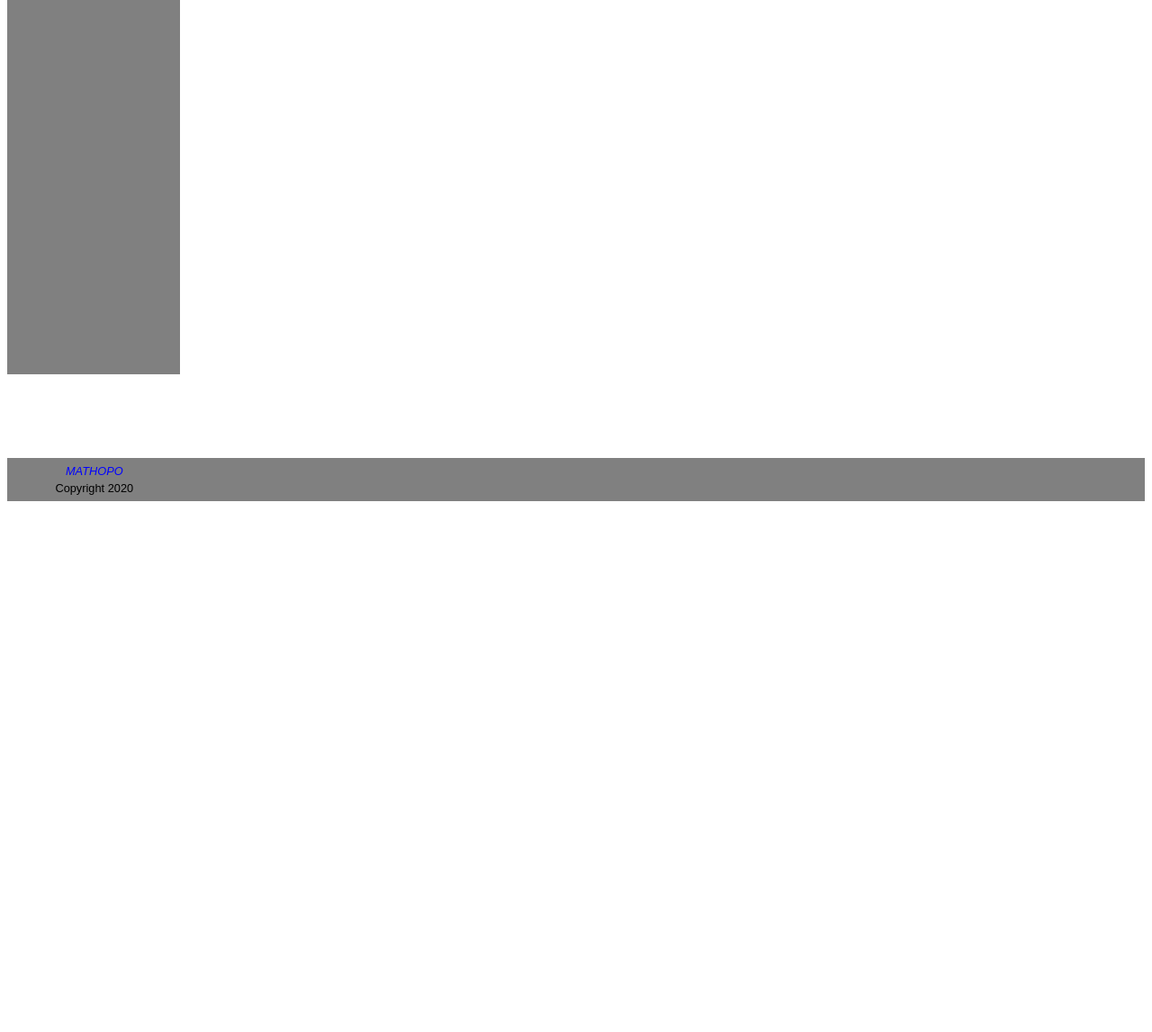
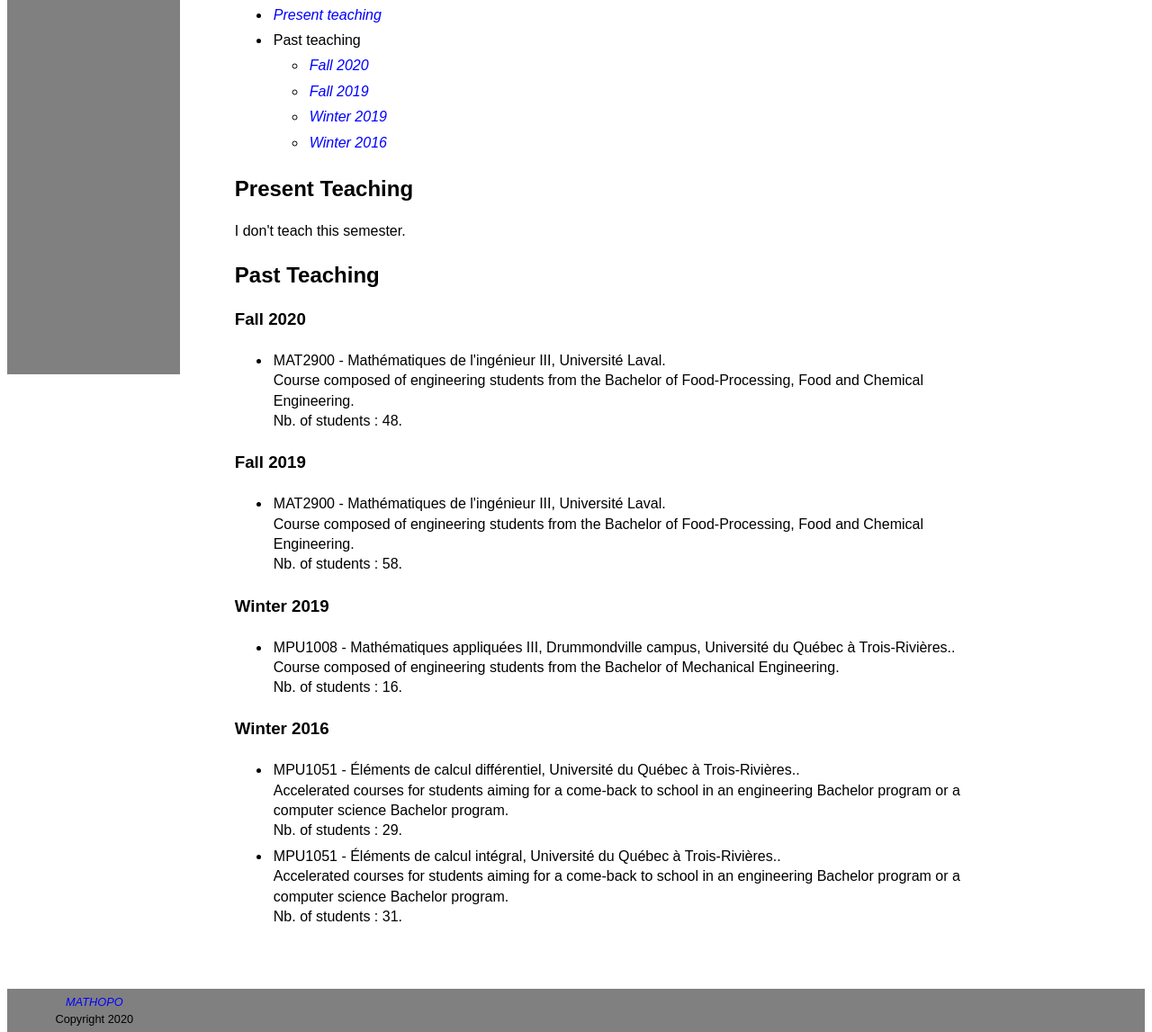
Before and after one commit to popa13/Website-Web, a plain HTML site: page teaching.html in a window 1280 px wide. Shown: the part 237-1384 px from the top of the page at 90% size. Before the commit the page ends 802 px from the top, so only its background shows below. Drawn offline with nearby package versions, Linux system fonts and the light colour scheme; a web font is replaced by a local one.

Commit message:
Details for the teaching page

```diff
--- a/teaching.html
+++ b/teaching.html
@@ -38,7 +38,71 @@
 
 				<p>
 					You will find a list of the present classes that I taught or the past classes that I taught.
+					<ul>
+						<li><a href='#PresentTeach' class='aLink'>Present teaching</a></li>
+						<li>Past teaching</li>
+						<ul>
+							<li><a href="#Fall2020" class='aLink'>Fall 2020</a></li>
+							<li><a href="#Fall2019" class='aLink'>Fall 2019</a></li>
+							<li><a href="#Winter2019" class ='aLink'>Winter 2019</a></li>
+							<li><a href="#Winter2016" class='aLink'>Winter 2016</a></li>
+						</ul>
+					</ul>
 				</p>
+
+				<article>
+
+				<h2 class="dessousText" id="PresentTeach"> Present Teaching </h2>
+					<p> I don't teach this semester.</p>
+				</article>
+
+				<article>
+
+				<h2 class="dessousText"> Past Teaching </h2>
+
+				<p>
+					<h3 class = "dessousText" id='Fall2020'> Fall 2020 </h3>
+					<ul>
+						<li>
+							MAT2900 - Mathématiques de l'ingénieur III, Université Laval.</br>
+							Course composed of engineering students from the Bachelor of Food-Processing, Food and Chemical Engineering. </br>
+							Nb. of students : 48.
+						</li>
+					</ul>
+
+					<h3 class = "dessousText" id="Fall2019"> Fall 2019 </h3>
+					<ul>
+						<li>
+							MAT2900 - Mathématiques de l'ingénieur III, Université Laval.</br>
+							Course composed of engineering students from the Bachelor of Food-Processing, Food and Chemical Engineering. </br>
+							Nb. of students : 58.
+						</li>
+					</ul>
+
+					<h3 class = "dessousText" id="Winter2019"> Winter 2019 </h3>
+					<ul>
+						<li>
+							MPU1008 - Mathématiques appliquées III, Drummondville campus, Université du Québec à Trois-Rivières..</br>
+							Course composed of engineering students from the Bachelor of Mechanical Engineering. </br>
+							Nb. of students : 16.
+						</li>
+					</ul>
+
+					<h3 class = "dessousText" id="Winter2016"> Winter 2016 </h3>
+					<ul>
+						<li>
+							MPU1051 - Éléments de calcul différentiel, Université du Québec à Trois-Rivières..</br>
+							Accelerated courses for students aiming for a come-back to school in an engineering Bachelor program or a computer science Bachelor program. </br>
+							Nb. of students : 29.
+						</li>
+						<li>
+							MPU1051 - Éléments de calcul intégral, Université du Québec à Trois-Rivières..</br>
+							Accelerated courses for students aiming for a come-back to school in an engineering Bachelor program or a computer science Bachelor program. </br>
+							Nb. of students : 31.
+						</li>
+					</ul>
+				</p>
+				</article>
 
 			</section>
 		</div>
```
